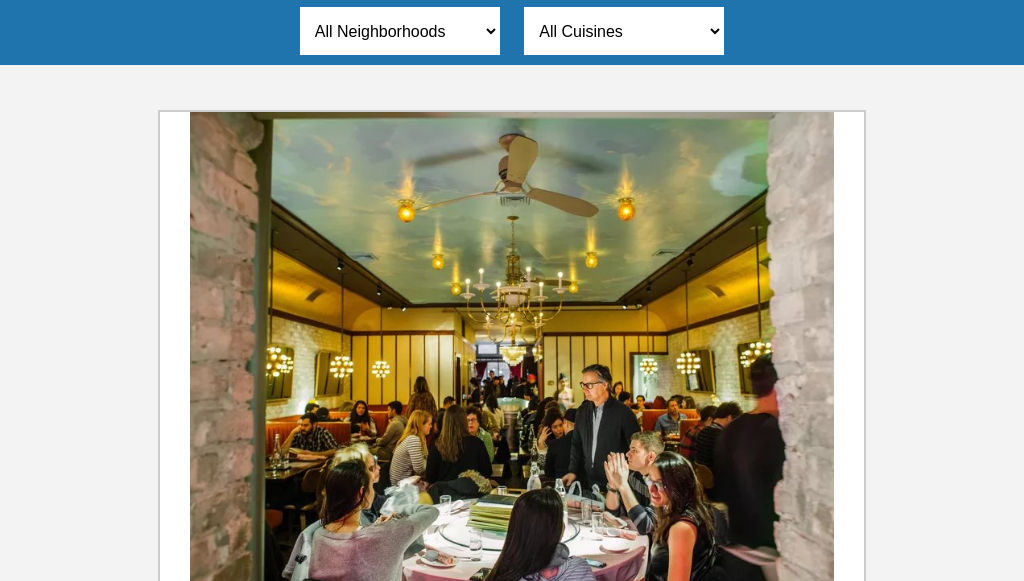
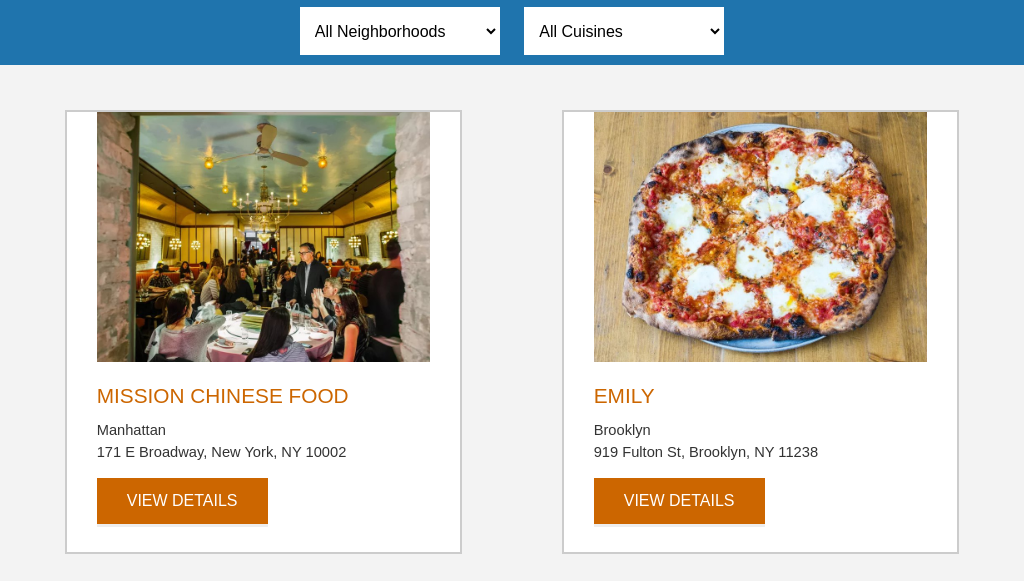
Before and after one commit to Missarachnid/Udacity-project1, a plain HTML site: page index.html in a window 1024 px wide. Shown: the part 517-1098 px from the top of the page. Drawn offline with Linux system fonts and the light colour scheme; some packages are replaced by stand-ins of ours.

Commit message:
feat: Grid system main page A flexbox grid system was implemented on the home page. It displays restaurnts in rows containing 2 items on large screens. Any screen 768px and smaller displayes a single column down the page.

```diff
--- a/css/styles.css
+++ b/css/styles.css
@@ -141,17 +141,23 @@
   margin: auto;
   padding: 30px 15px 60px;
   text-align: center;
-  width: 768px;
+  width: 80%;
+  display: flex;
+  flex-wrap: wrap;
+  flex-direction: row;
+
 }
 #restaurants-list li {
   background-color: #fff;
   border: 2px solid #ccc;
   font-family: Arial,sans-serif;
-  margin: 15px;
+  margin: 15px auto;
   min-height: 380px;
   padding: 0 30px 25px;
   text-align: left;
   min-width: 270px;
+  width: 40%;
+
 }
 #restaurants-list .restaurant-img {
   background-color: #ccc;
@@ -307,6 +313,15 @@
 }
 
 /* ====================== Media Queries ====================== */
+@media screen and (min-width: 769px) and (max-width: 1224px) {
+  #restaurants-list {
+    width: 100%;
+  }
+  #restuarants-list li {
+    width: 50%;
+  }
+}
+
 @media screen and (max-width: 768px) {
   #restaurant-container, #reviews-container {
     width: 100%;
@@ -332,9 +347,11 @@
   }
   #reviews-list li {
     margin: auto;
+    width: 90%;
   }
   #restaurants-list {
     width: 100%;
+    flex-direction: column;
   }
   #restaurants-list li {
     margin: 15px auto;
```
